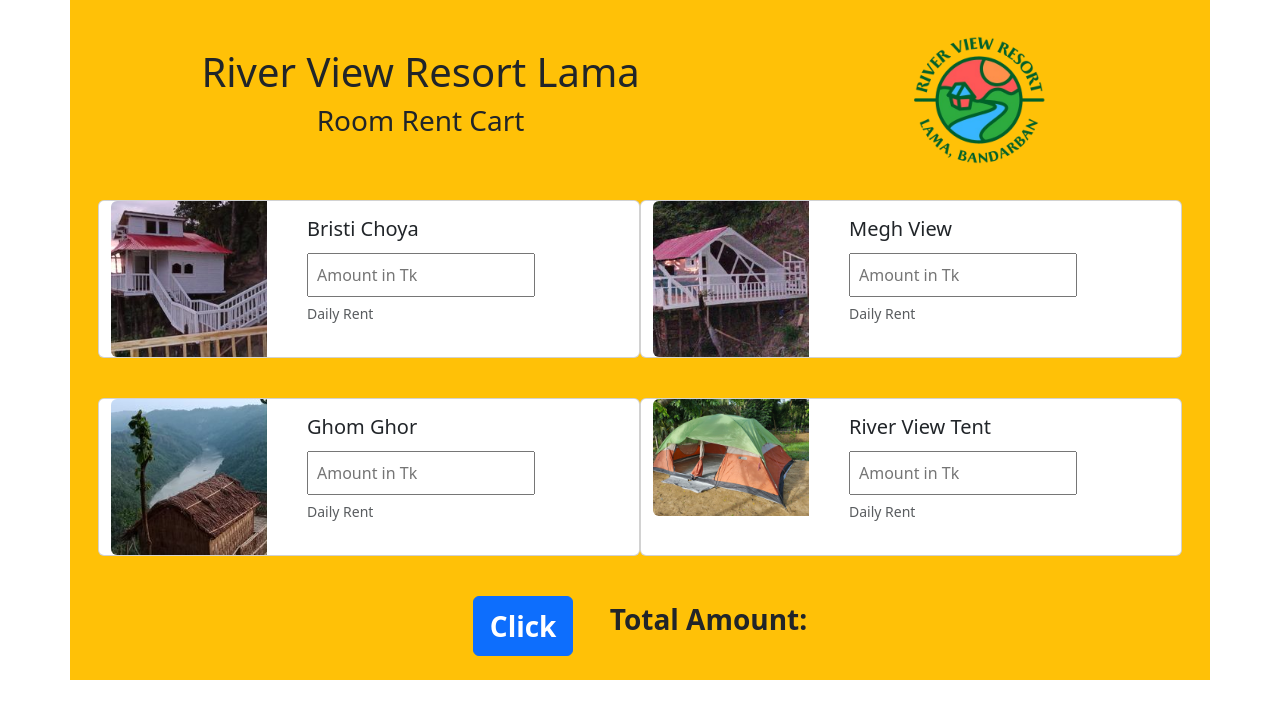
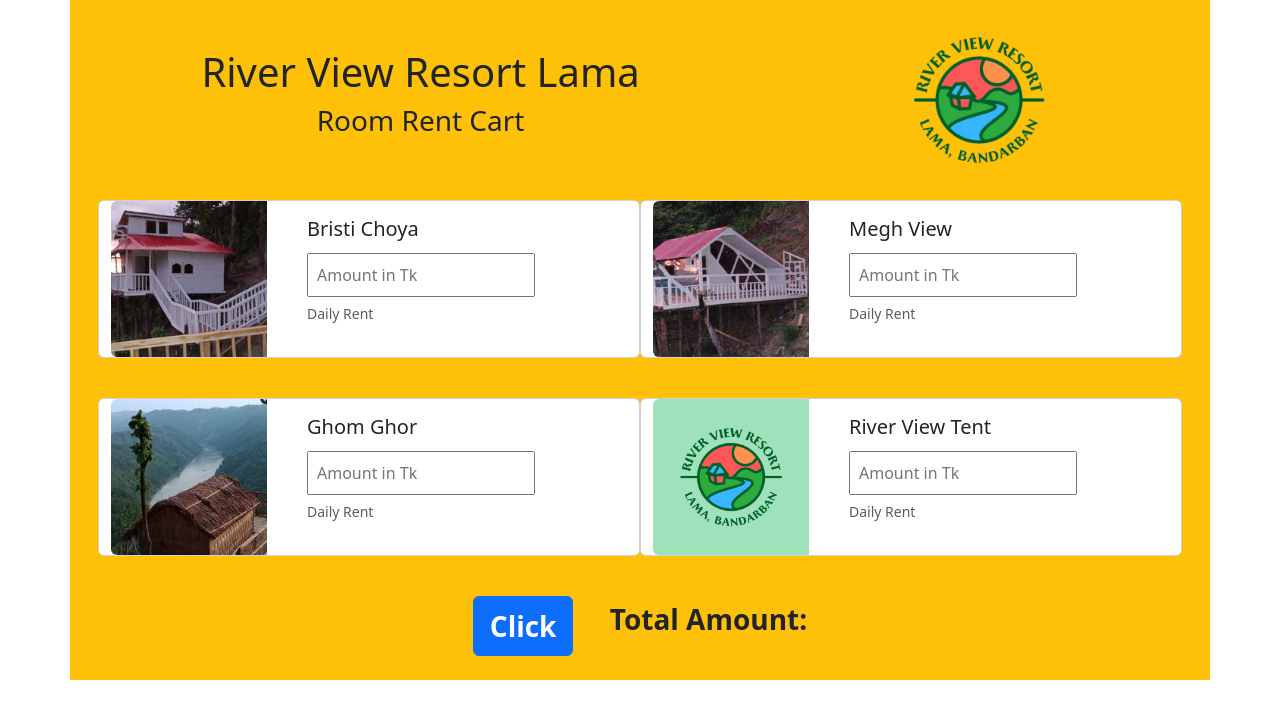
Before and after one commit to ahkamulbd/riverViewRentCart, a plain HTML site: page index.html in a window 1280 px wide. Drawn offline with nearby package versions, Linux system fonts and the light colour scheme.

Commit message:
Tent image changed to logo image and image height set to 100 px

```diff
--- a/index.html
+++ b/index.html
@@ -7,6 +7,13 @@
 
     <!-- Bootstrap Link:  -->
     <link href="https://cdn.jsdelivr.net/npm/bootstrap@5.3.3/dist/css/bootstrap.min.css" rel="stylesheet" integrity="sha384-QWTKZyjpPEjISv5WaRU9OFeRpok6YctnYmDr5pNlyT2bRjXh0JMhjY6hW+ALEwIH" crossorigin="anonymous">
+
+    <!-- Internal Style:  -->
+     <style>
+      img{
+        height: 100px;
+      }
+     </style>
   </head>
 
   <body>
@@ -65,7 +72,7 @@
             <div class="card mb-3 col-6">
                 <div class="row g-4">
                   <div class="col-md-4">
-                    <img src="images/riverViewTent.jpeg" class="img-fluid rounded-start" alt="...">
+                    <img src="images/riverViewLogo311224.png" class="img-fluid rounded-start" alt="...">
                   </div>
                   <div class="col-md-8">
                     <div class="card-body">
```
Also changed, not shown: images/tentImage.jpg (added).
